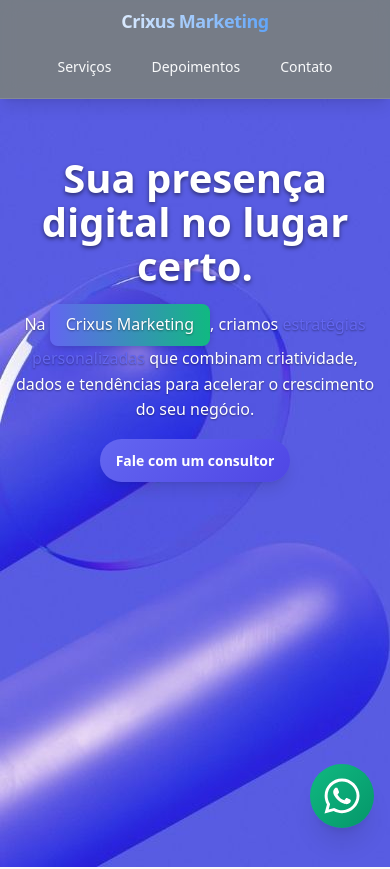
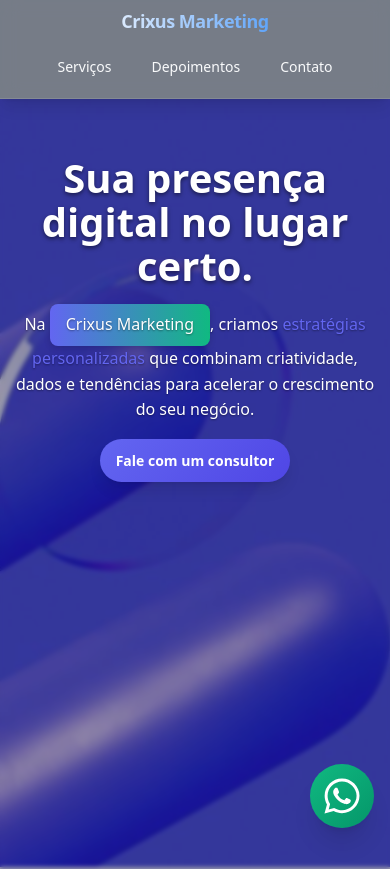
Before and after one commit to MbFranca/CrixusMarketing, a React (Vite) app: page / in a window 390 px wide. Shown: the top 869 px of the page. Built offline with nearby package versions, Linux system fonts and the light colour scheme.

Commit message:
alteração de conflito de nome de imagem, e retorno do before do hero nas midias pequenas

```diff
--- a/src/App.css
+++ b/src/App.css
@@ -805,16 +805,12 @@ footer {
     padding: var(--spacing-8) var(--spacing-3);
     background-size: auto;
     background-repeat: no-repeat;
-    background-image: url("/public/images/Business\ Event\ Website\ in\ Blue\ Modern\ Style.jpg");
+    background-image: url("/public/images/backgroundHero.jpg");
   }
 
   section.hero h2 {
     line-height: 1.1;
     margin-bottom: var(--spacing-4);
-  }
-
-  section.hero::before {
-    display: none;
   }
 
   section.hero p {
@@ -924,17 +920,6 @@ footer {
     --font-size-5xl: 1.75rem;
     --font-size-4xl: 1.5rem;
     --font-size-3xl: 1.125rem;
-  }
-
-  section.hero::before {
-    display: none;
-  }
-
-  section.hero {
-    padding: var(--spacing-8) var(--spacing-3);
-    background-size: auto;
-    background-repeat: no-repeat;
-    background-image: url("/public/images/Business\ Event\ Website\ in\ Blue\ Modern\ Style.jpg");
   }
 
   .static-items-grid {
```
Also changed, not shown: public/images/backgroundHero.jpg (renamed from public/images/Business Event Website in Blue Modern Style.jpg).
